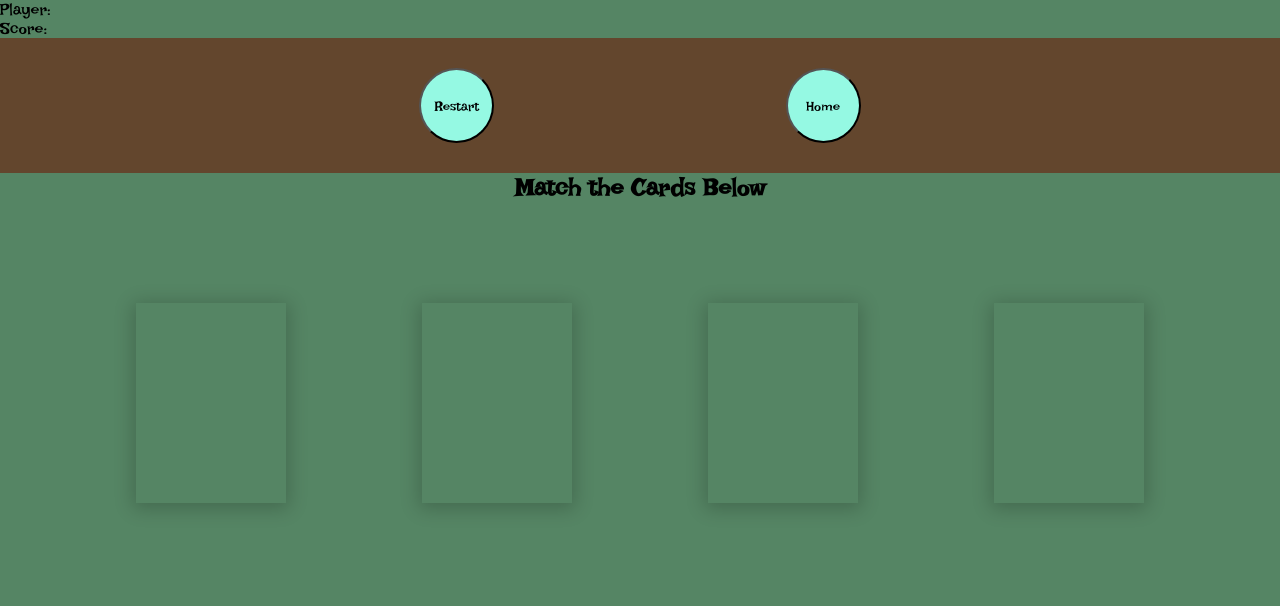
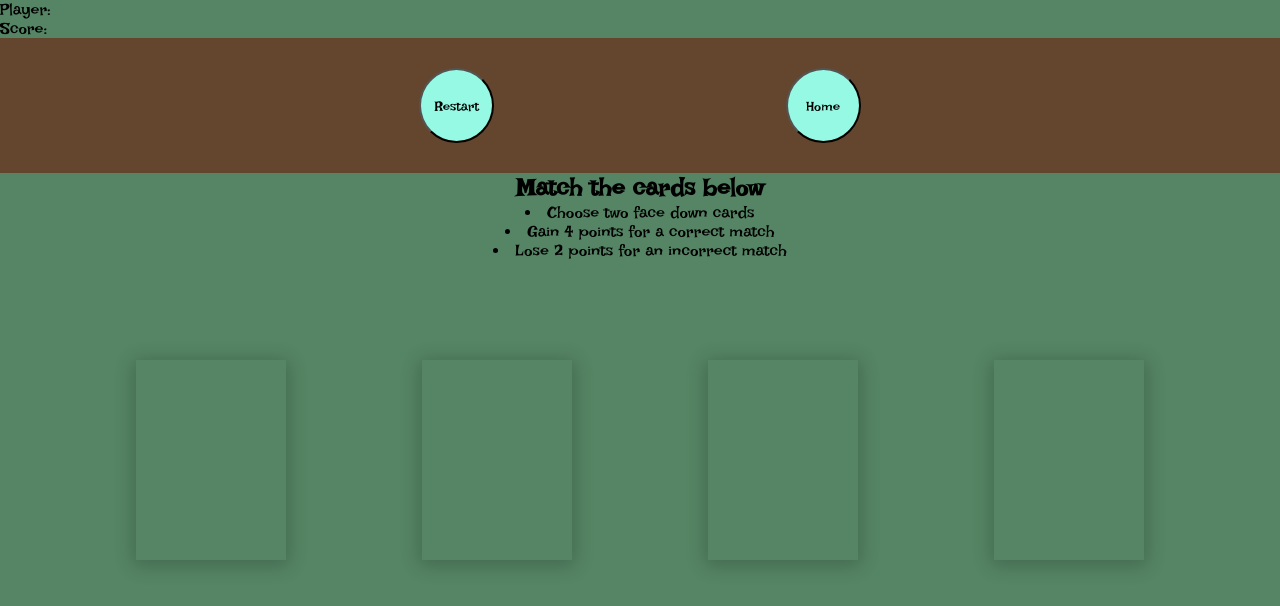
Before and after one commit to AndrewActon/Foundations-Capstone, a website: page root/4card.html in a window 1280 px wide. Drawn offline with nearby package versions, Linux system fonts and the light colour scheme; no server answers.

Commit message:
Rules Update

```diff
--- a/root/4card.html
+++ b/root/4card.html
@@ -4,7 +4,7 @@
     <meta charset="UTF-8">
     <meta http-equiv="X-UA-Compatible" content="IE=edge">
     <meta name="viewport" content="width=device-width, initial-scale=1.0">
-    <title>Foundations Capstone</title>
+    <title>Playing Cards Matching Game!</title>
     <link rel="stylesheet" href="./styles.css">
 </head>
 <body>
@@ -18,7 +18,11 @@
         <a href="./index.html"><button type="button" class="button" id="homeButton">Home</button></a>
     </header>
     <section class="rules">
-        <h1>Match the Cards Below</h1>
+        <h1>Match the cards below</h1>
+        <ul></ul>
+        <li>Choose two face down cards</li>
+        <li>Gain 4 points for a correct match</li>
+        <li>Lose 2 points for an incorrect match</li>
     </section>
     <div class="playArea">
         <div class="cardSpot" id="card1Area">
--- a/root/styles.css
+++ b/root/styles.css
@@ -52,7 +52,9 @@ header {
 
 .rules {
     display: flex;
+    flex-direction: column;
     justify-content: center;
+    align-items: center;
 }
 
 .playArea {
```
Also changed, not shown: root/8card.html (+6 -2 lines), root/index.html (+1 -1 lines), 3 other files.
